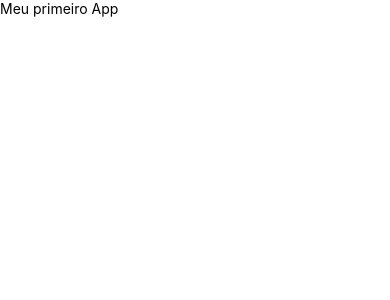
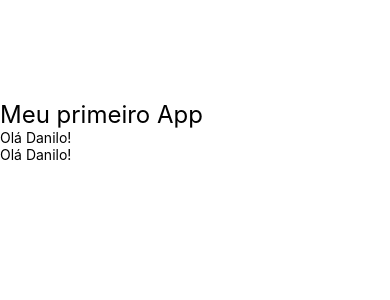
Before and after one commit to danilojduarte/ProjetoReceitasReact, a React Native app in the folder receitas/: screen / in a window 390 px wide. Shown: the top 300 px of the page. Built offline with nearby package versions, Linux system fonts and the light colour scheme.

Commit message:
Adicionadas novas bibliotecas

```diff
--- a/receitas/App.js
+++ b/receitas/App.js
@@ -2,15 +2,27 @@ import {View,Text, StyleSheet} from 'react-native'
 
 export default function App(){
   return(
-    <View>
-      <Text>Meu primeiro App</Text>
+    <View  style={styles.container}>
+      <Text style={styles.title}>Meu primeiro App</Text>
+      <Nome />
+      <Nome />
     </View>
   )
 }
 
 const styles = StyleSheet.create({
   container:{
-    backgroundColor: "red",
+
     height:400
+  },
+  title:{
+    fontSize: 24,
+    marginTop: 100
   }
 })
+
+function Nome() {
+  return(
+    <Text>Olá Danilo!</Text>
+  )
+}
```
Also changed, not shown: receitas/package.json (+6 -1 lines), 1 other file (tests, documents, lock files or other folders).
